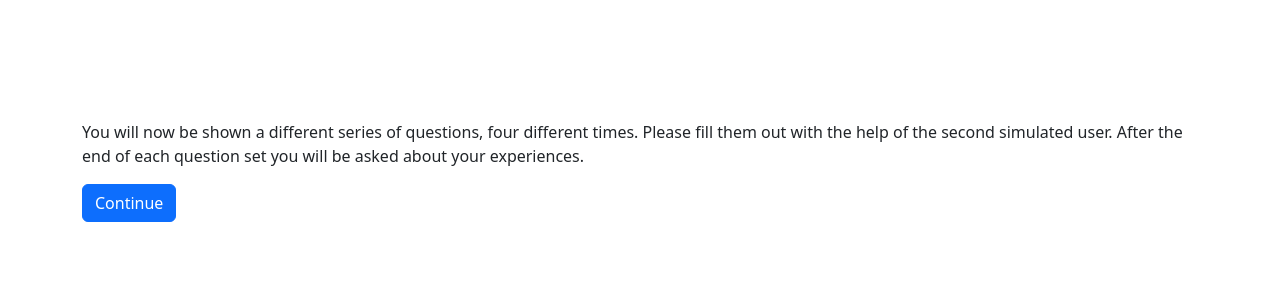
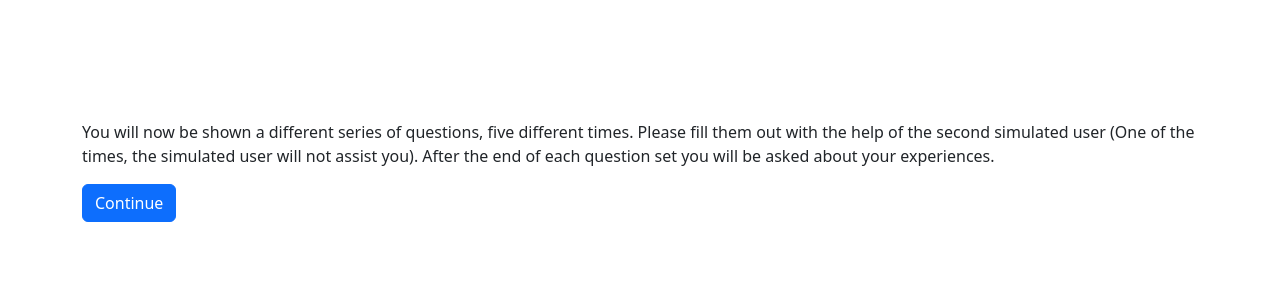
Before and after one commit to KillianDavitt/mixnet-user-study, a Flask app: template webapp/templates/briefing.html in a window 1280 px wide. Shown: the top 300 px of the page. Run offline with Flask 3, Linux system fonts and the light colour scheme; the template is opened without the code that fills it, so the values that code supplies are empty.

Commit message:
Tidied some of the templates

```diff
--- a/webapp/templates/briefing.html
+++ b/webapp/templates/briefing.html
@@ -3,7 +3,7 @@
 {% block content %}
 <br><br><br><br><br>
 <p>
-  You will now be shown a different series of questions, four different times. Please fill them out with the help of the second simulated user. After the end of each question set you will be asked about your experiences.
+  You will now be shown a different series of questions, five different times. Please fill them out with the help of the second simulated user (One of the times, the simulated user will not assist you). After the end of each question set you will be asked about your experiences.
 </p>
 <form action='/'>
 <button type="submit" class="btn btn-primary">Continue</button>
--- a/webapp/templates/index.html
+++ b/webapp/templates/index.html
@@ -1,7 +1,10 @@
 
 
    {% extends 'base.html' %}
-   {% block content %}
+{% block content %}
+<script>
+  const delayParam={{delay}};
+  </script>
    <div class="container">
      <body>
        <br><br>
```
